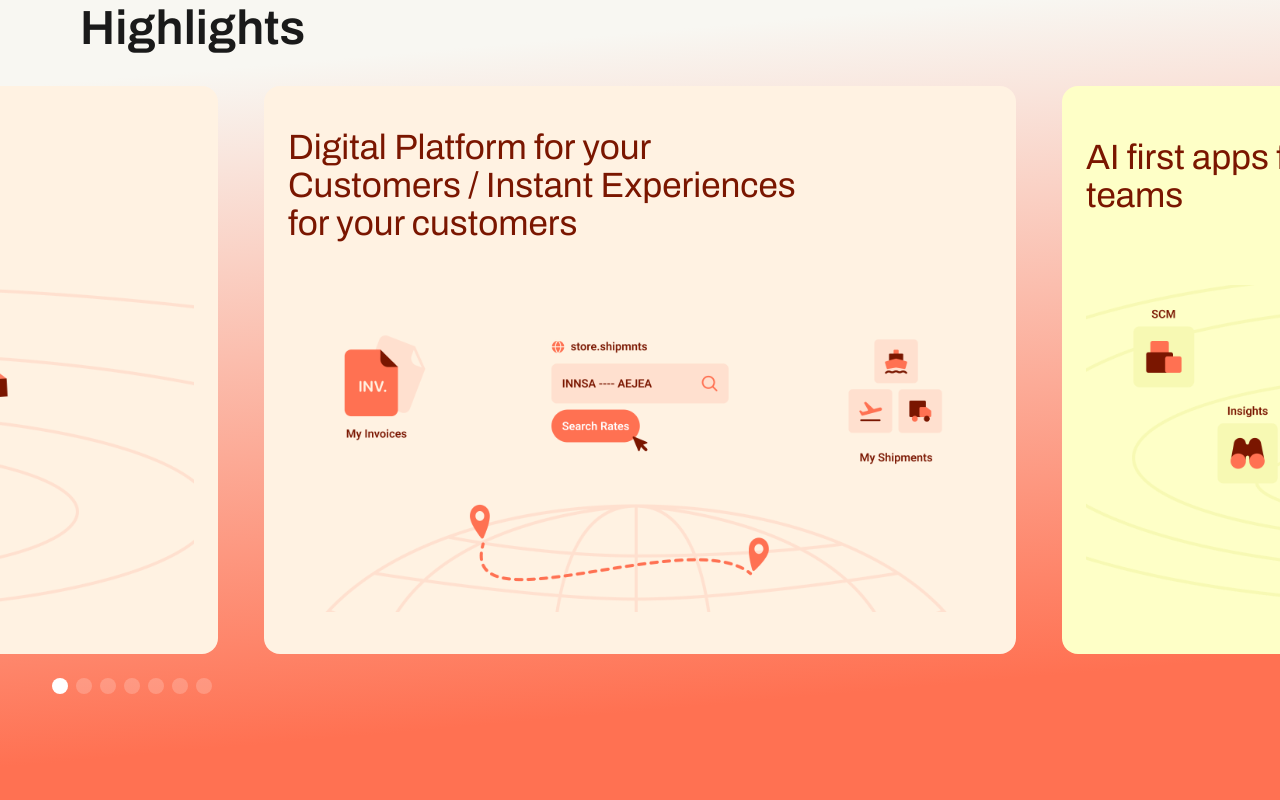
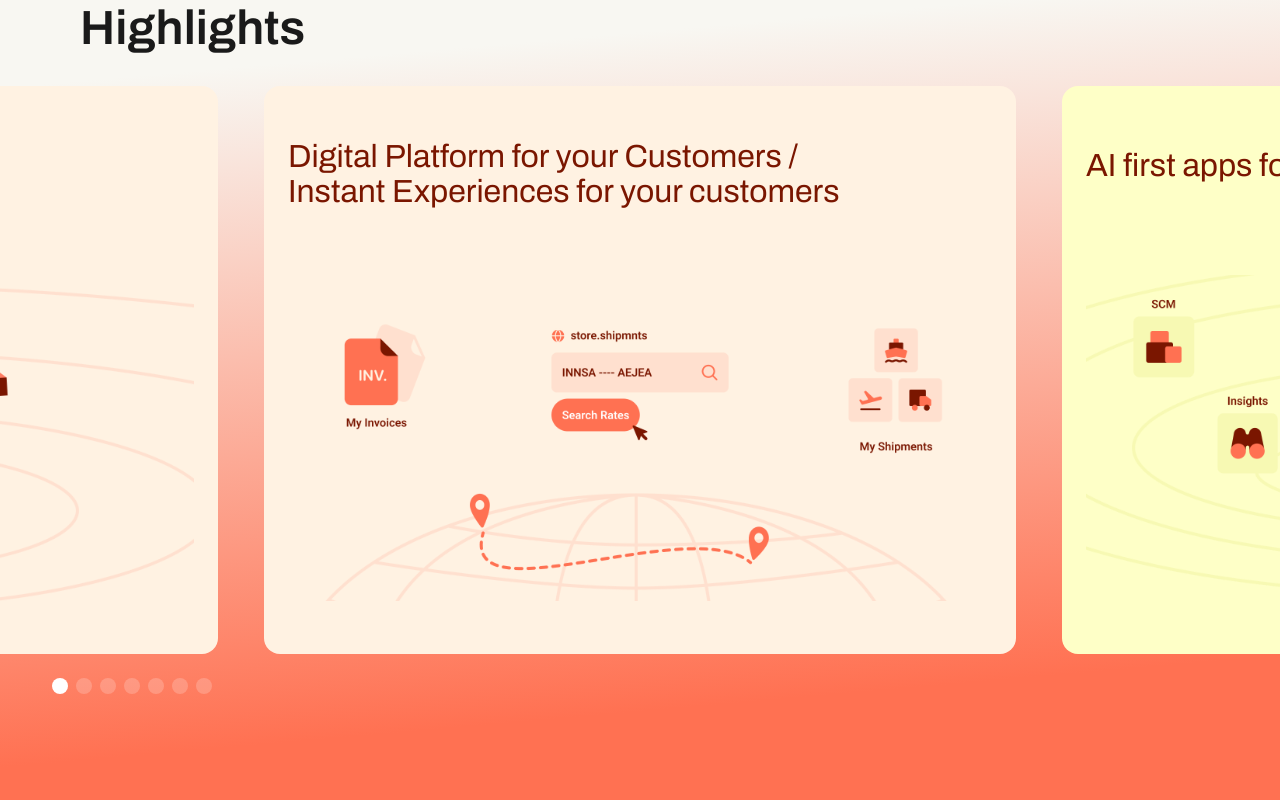
Before and after one commit to dhruvil-shipmnts/Shipmnts-Page, a React (Create React App) app: page / in a window 1280 px wide. Shown: the part 1040-1840 px from the top of the page. Built offline with nearby package versions, Linux system fonts and the light colour scheme.

Commit message:
Some Style Changes

```diff
--- a/src/components/CarouselScreen/CarouselScreenWrapper.css
+++ b/src/components/CarouselScreen/CarouselScreenWrapper.css
@@ -10,9 +10,9 @@
   }
 
   .page-title {
-    width: 75%;
+    width: 80%;
     margin-top: 0;
-    font-size: 2.2rem;
+    font-size: 2rem;
     text-align: left;
     font-weight:400;
     margin-bottom: 1rem;
--- a/src/components/CarouselScreen/ColorScreens.css
+++ b/src/components/CarouselScreen/ColorScreens.css
@@ -8,9 +8,9 @@
 
 .colorpage-title {
   height: 8%;
-  width: 42%;
+  width: 45%;
   margin-top: 0;
-  font-size: 3rem;
+  font-size: 2.8rem;
   text-align: center;
   font-weight: 500;
 }
```
